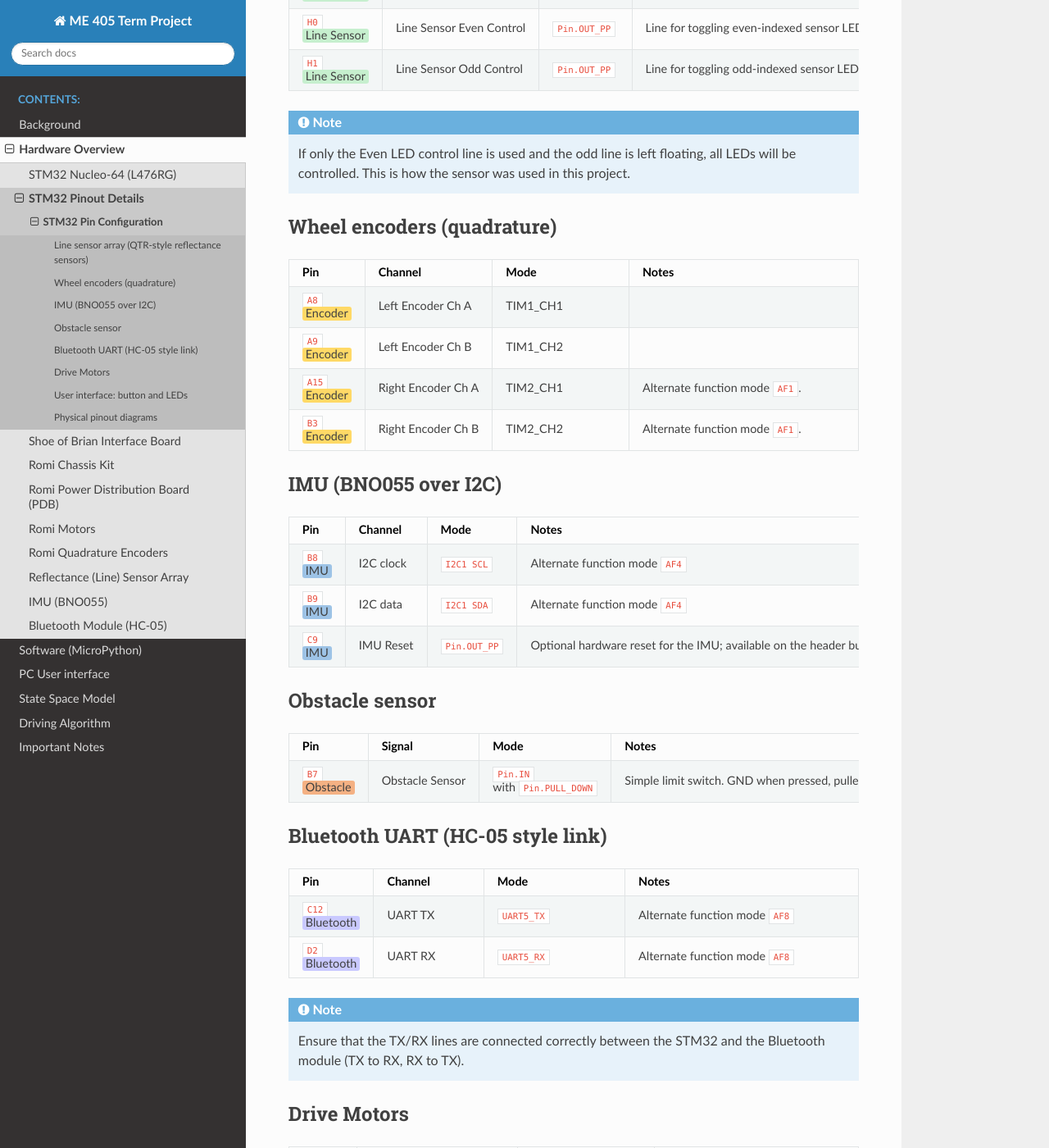
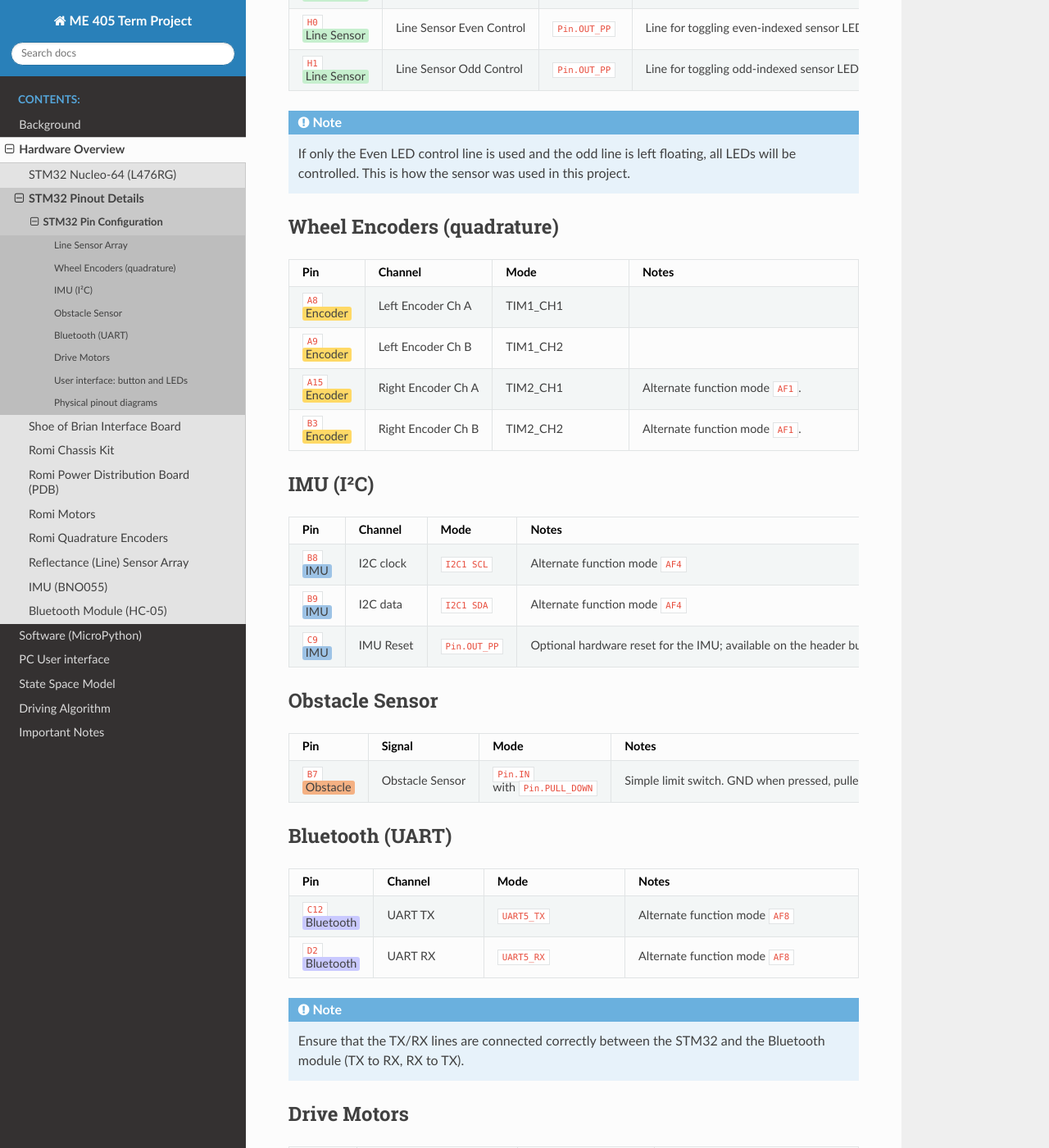
Before and after one commit to andrewthegr8/Term-Project-ME-405, a Sphinx documentation site: the page built from docs/source/stm32-pins.rst, in a window 1280 px wide and 1400 px high, scrolled down 1038 px. Shown: the whole window at 82% size. Built offline with Sphinx 7.4.7 and the Read the Docs theme 3.1.0, drawn with Linux system fonts in a browser that asks for light colours; some of the changed text lies outside the part shown.

Commit message:
Refactor STM32 pin documentation for consistency; update section titles for clarity

```diff
--- a/docs/source/stm32-pins.rst
+++ b/docs/source/stm32-pins.rst
@@ -40,7 +40,7 @@ Nucleo-64 in this project.
    <span style="background-color:#D9D9D9; padding:1px 4px; border-radius:3px;">UI&nbsp;/&nbsp;Status</span>
 
 
-Line sensor array (QTR-style reflectance sensors)
+Line Sensor Array
 -------------------------------------------------
 
 .. list-table::
@@ -119,7 +119,7 @@ Line sensor array (QTR-style reflectance sensors)
 
 
 
-Wheel encoders (quadrature)
+Wheel Encoders (quadrature)
 ---------------------------
 
 .. list-table::
@@ -148,7 +148,7 @@ Wheel encoders (quadrature)
      - Alternate function mode ``AF1``.
 
 
-IMU (BNO055 over I2C)
+IMU (I²C)
 ---------------------
 
 .. list-table::
@@ -172,7 +172,7 @@ IMU (BNO055 over I2C)
      - ``Pin.OUT_PP``
      - Optional hardware reset for the IMU; available on the header but not actively driven in the current firmware.
 
-Obstacle sensor
+Obstacle Sensor
 ---------------
 
 .. list-table::
@@ -189,7 +189,7 @@ Obstacle sensor
      - Simple limit switch. GND when pressed, pulled high otherwise.
 
 
-Bluetooth UART (HC-05 style link)
+Bluetooth (UART)
 ---------------------------------
 
 .. list-table::
```
